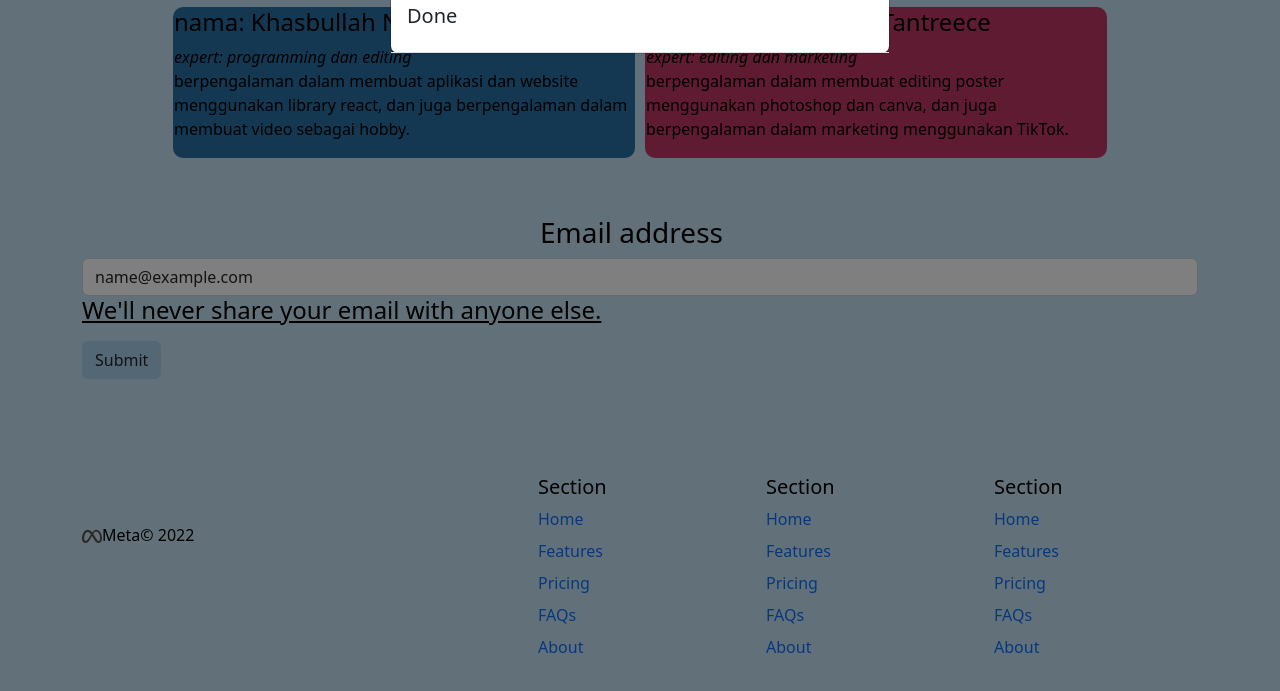
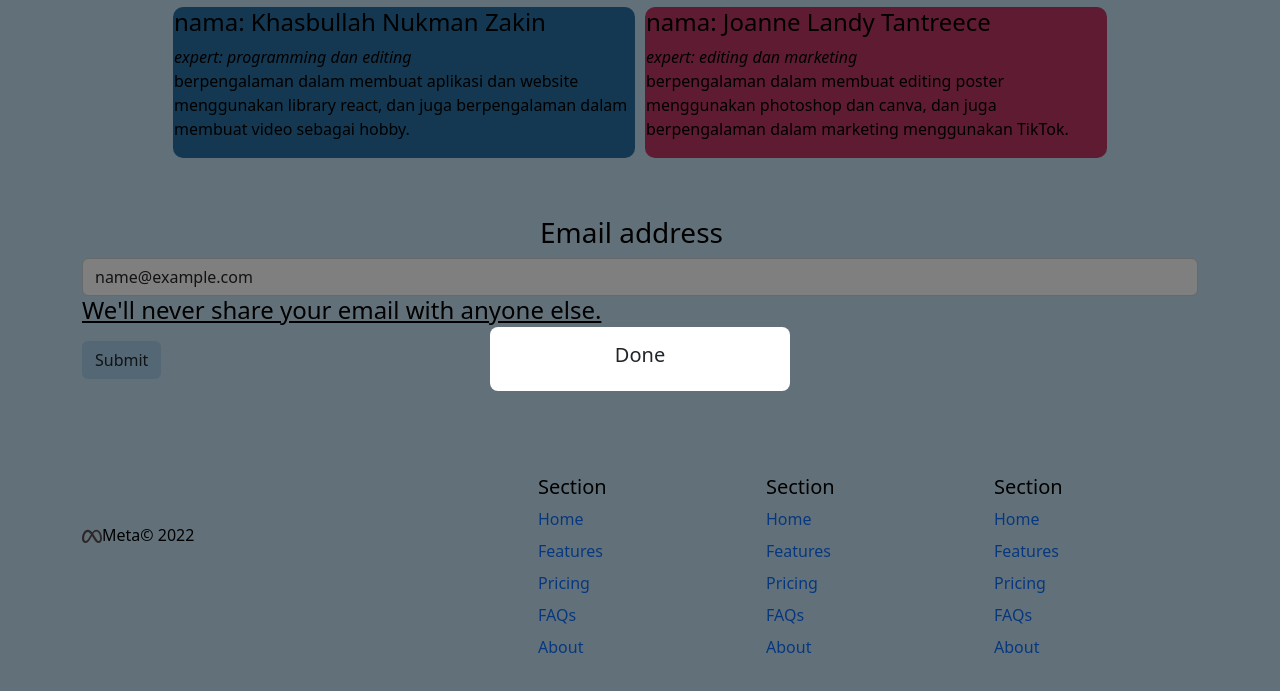
Before and after one commit to Zakintaliban/web-tugas2-sem2, a plain HTML site: page index.html in a window 1280 px wide. Both pictures are taken after typing "name@example.com" into the empty fields and a click on the button "Submit". Shown: the part 1776-2467 px from the top of the page. Drawn offline with nearby package versions, Linux system fonts and the light colour scheme.

Commit message:
update a little on modal

```diff
--- a/index.html
+++ b/index.html
@@ -247,10 +247,12 @@
             aria-labelledby="exampleModalLabel"
             aria-hidden="true"
           >
-            <div class="modal-dialog">
+            <div class="modal-dialog modal-dialog-centered modal-sm">
               <div class="modal-content">
-                <div class="modal-header">
-                  <h5 class="text-dark" id="exampleModalLabel">Done</h5>
+                <div class="modal-body">
+                  <h5 class="text-dark text-center" id="exampleModalLabel">
+                    Done
+                  </h5>
                 </div>
               </div>
             </div>
--- a/style.css
+++ b/style.css
@@ -165,6 +165,11 @@ table {
   }
 }
 
+.modal-content,
+.modal-body {
+  border: 0px;
+}
+
 @media only screen and (max-width: 425px) {
   .muka {
     height: 115px;
```
